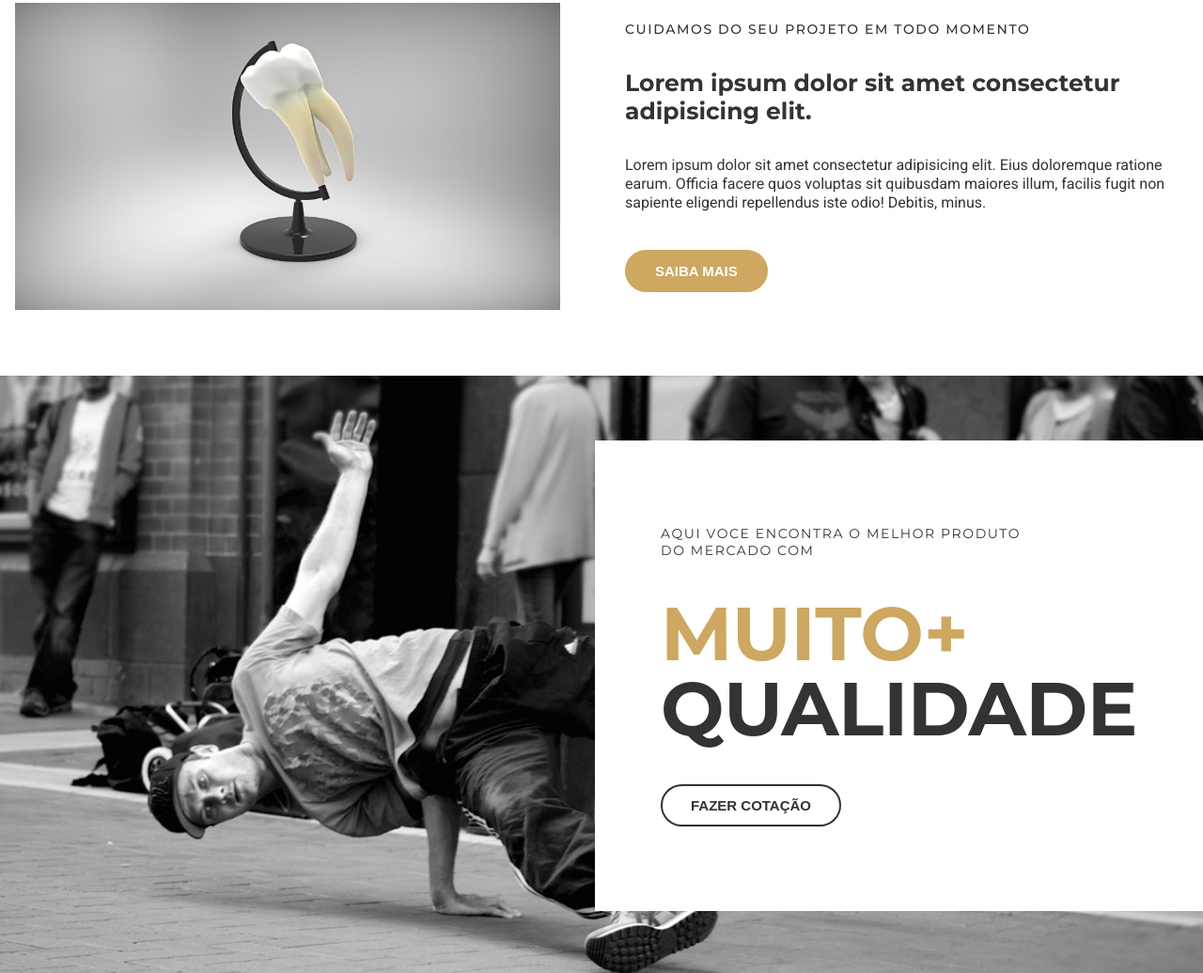
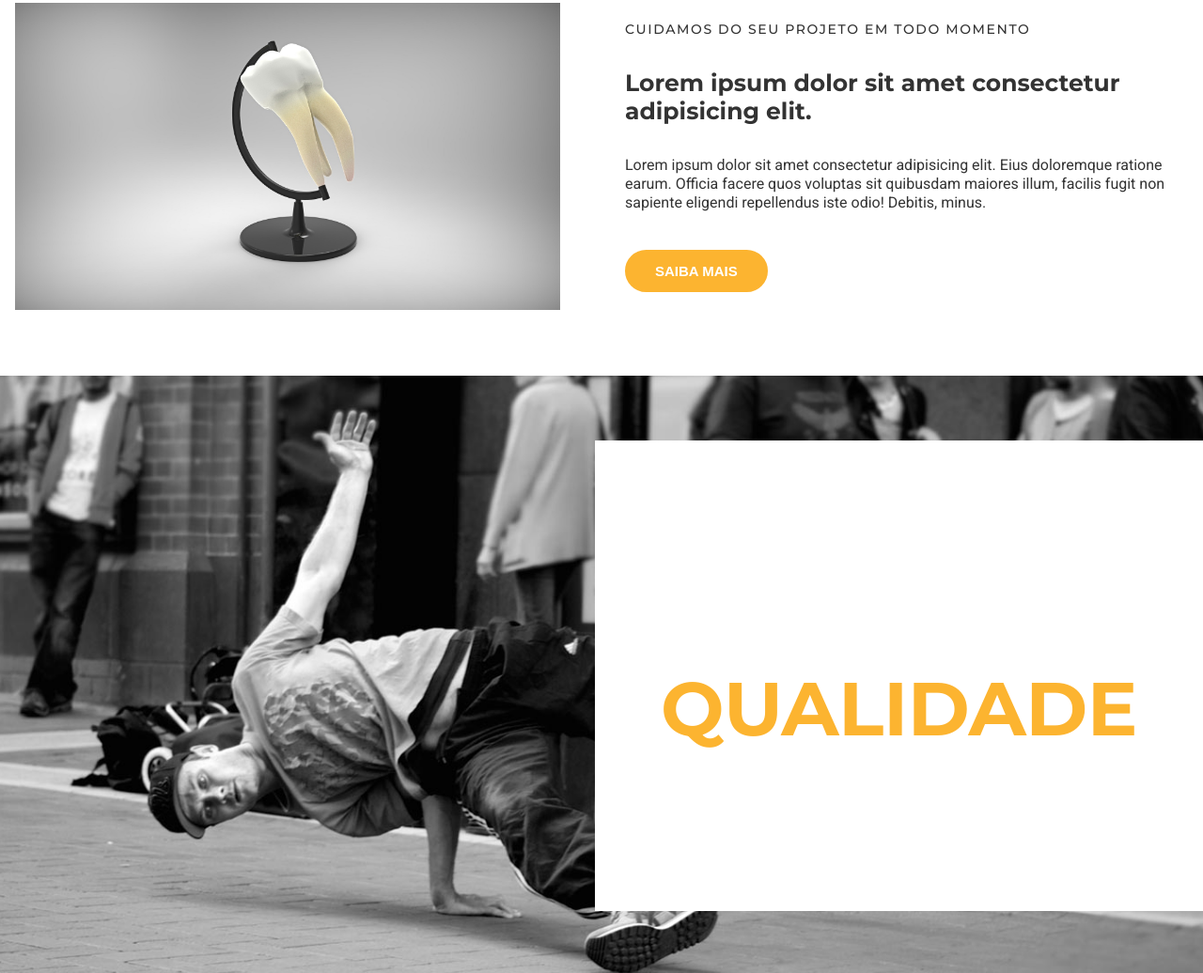
Before and after one commit to tiagomedeiros11/diego-navarro, a website: page index.html in a window 1280 px wide. Shown: the part 1075-2111 px from the top of the page at 94% size. Drawn offline with nearby package versions, Linux system fonts and the light colour scheme.

Commit message:
Foi alterado o institucional da main, tirando o backgroud branco e alterando as cores do texto[

```diff
--- a/Css/btn.css
+++ b/Css/btn.css
@@ -51,9 +51,9 @@
 
 
 .btn--quote{
-    color: #333;
+    color: #fff;
     background: unset;
-    border-color: #333;
+    border-color: #fff;
 }
 .btn--quote:hover {
     color: #333;
--- a/Css/home.css
+++ b/Css/home.css
@@ -213,6 +213,7 @@
     background-repeat: no-repeat;
     background-size: cover;
     background-position: center;
+    /* opacity: 0.85; */
 }
 .quote__container{
     display: grid;
@@ -221,16 +222,19 @@
     min-height: 80vh;
 }
 .quote__copy{
-    background-color: #fff;
     padding: 5.625rem 4.375rem;
 }
+
+
+
 .quote__copy h5{
     font-size: 0.875rem;
-    font-weight: 400;
+    font-weight: 500;
     letter-spacing: 0.1rem;
     text-transform: uppercase;
     margin: 0;
     max-width: 43ch;
+    color: #fff;
 }
 .quote__copy h2{
     font-size: 5rem ;
@@ -239,8 +243,22 @@
     letter-spacing: -0.5px;
     line-height: 5rem;
     margin-bottom: 2.5rem;
+    color: var(--color-primary);
 }
+
+.paralax-texto{
+    color: #fff;
+}
+
 
 .quote__copy h2 span{
     display: block;
 }
+
+@media screen and (min-width:1280px) {
+    .quote__copy{
+        background-color: #fff;
+
+    }
+
+}
--- a/Css/variaveis.css
+++ b/Css/variaveis.css
@@ -1,5 +1,5 @@
 :root{
-    --color-primary: rgb(206, 167, 96);
+    --color-primary: rgb(252, 180, 48);
     --defalt-padding:1rem;
     --color-hero:#ccc;
 }
--- a/index.html
+++ b/index.html
@@ -105,7 +105,7 @@
                     <h5>
                         Aqui voce encontra o melhor produto do mercado com
                     </h5>
-                    <h2><span class="travassos">Muito+ </span>Qualidade</h2>
+                    <h2><span class="paralax-texto">Muito+ </span>Qualidade</h2>
                     <button class="btn btn--quote">Fazer cotação</button>
                 </div>
             </div>
```
